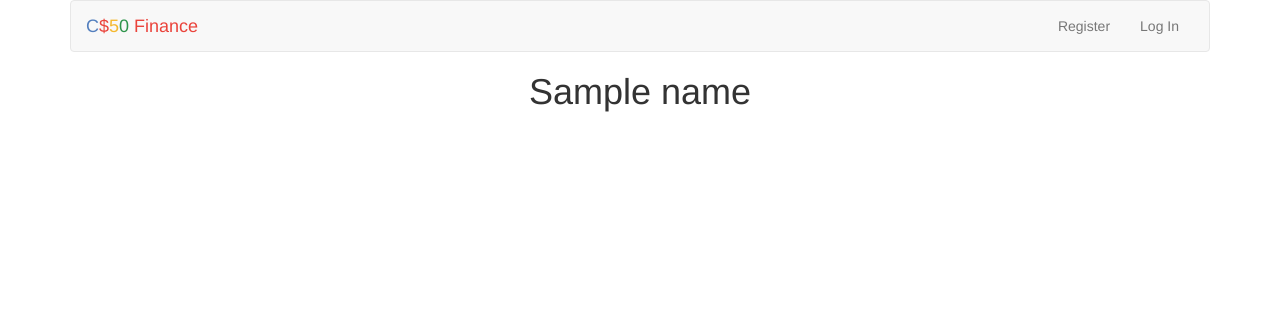
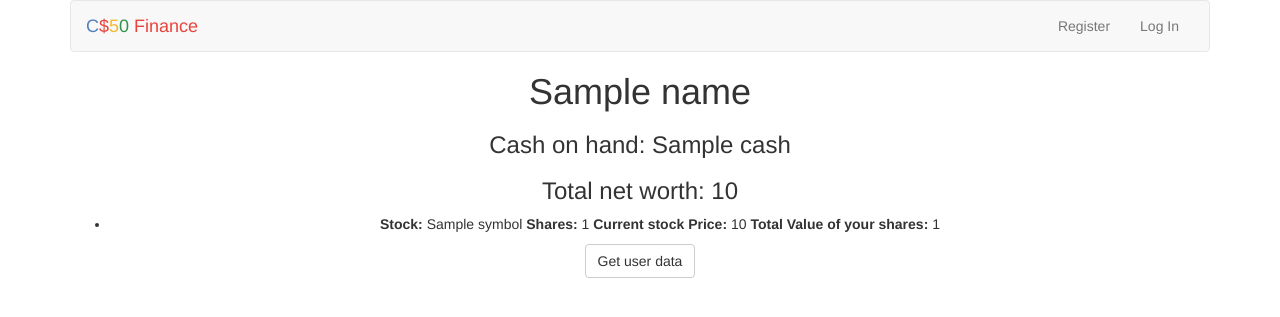
Before and after one commit to TheNewStyles/CS50, a Flask app: template Finance/templates/index.html in a window 1280 px wide. Shown: the top 317 px of the page. Run offline with Flask 2, Linux system fonts and the light colour scheme; the template is opened without the code that fills it: most values are stand-ins (such as "Sample title", 1, 10 or a date in 2020); some libraries are stand-ins or nearby versions.

Commit message:
Finish implementation on index. Display all users data on button click

```diff
--- a/Finance/application.py
+++ b/Finance/application.py
@@ -33,18 +33,42 @@ db = SQL("sqlite:///finance.db")
 @app.route("/")
 @login_required
 def index():
+    if request.method == "POST":
+        id = session["user_id"]
+        user = db.execute("SELECT * FROM users WHERE id=:id", id=id)
+        name = user[0]["username"]
+        cashBalance = user[0]["cash"]
+        stocksAr = []
+        totalStockValue = 0;
 
-    stocks = db.execute("SELECT * FROM users WHERE id=:id", id=session["user_id"])
-    print(stocks)
-    name = stocks[0]["username"]
-    #which stocks
-    #number of stocks owned
-    #current price of stocks
-    #total value of holdings
-    #user cash balance
-    #total value of holdings plus cash balance
+        try:
+            stocks = db.execute("SELECT stock, sum(shares) as total_shares, AVG(price) as price FROM transactions WHERE userid=:id GROUP BY stock ORDER BY stock", id=id)
+        except:
+            return apology("This user owns no stocks")
 
-    return render_template("index.html", name=name)
+        for i in stocks:
+            print(i)
+            #currentPrice = lookup(i["stock"]) - Price lookup taking to long because yahoo finance is deprecated
+            #if currentPrice == None:
+            currentPrice = i["price"]
+            #else:
+                #currentPrice = currentPrice.get("price")
+
+            stockObject = {
+                "symbol": i["stock"],
+                "totalShares": i["total_shares"],
+                "currentPrice": currentPrice,
+                "totalValue": currentPrice * i["total_shares"]
+            }
+
+            totalStockValue += stockObject["totalValue"]
+            stocksAr.append(stockObject)
+
+        totalWorth = totalStockValue + cashBalance
+
+        return render_template("index.html", name=name, stocks=stocksAr, cash=cashBalance, total=totalWorth)
+    else:
+        return render_template("index.html")
 
 @app.route("/buy", methods=["GET", "POST"])
 @login_required
--- a/Finance/templates/index.html
+++ b/Finance/templates/index.html
@@ -5,6 +5,24 @@
 {% endblock %}
 
 {% block main %}
-    <h1 name="title">{{ name }}</h1>
+    <h1>{{ name }}</h1>
+    <h3> Cash on hand: {{ cash }} </h3>
+    <h3> Total net worth: {{ total }} </h3>
+    <form action="{{ url_for('index') }}" method="post" >
+        <ul>
+          {% for stock in stocks %}
+            <li>
+             <b>Stock:</b>  {{ stock.symbol }}
+             <b>Shares:</b> {{ stock.totalShares }}
+             <b>Current stock Price:</b> {{ stock.currentPrice }}
+             <b>Total Value of your shares:</b> {{ stock.totalValue }}
+            </li>
+          {% endfor %}
+        </ul>
+
+        <div>
+            <button class="btn btn-default" type="submit">Get user data</button>
+        </div>
+    </form>
 
 {% endblock %}
```
